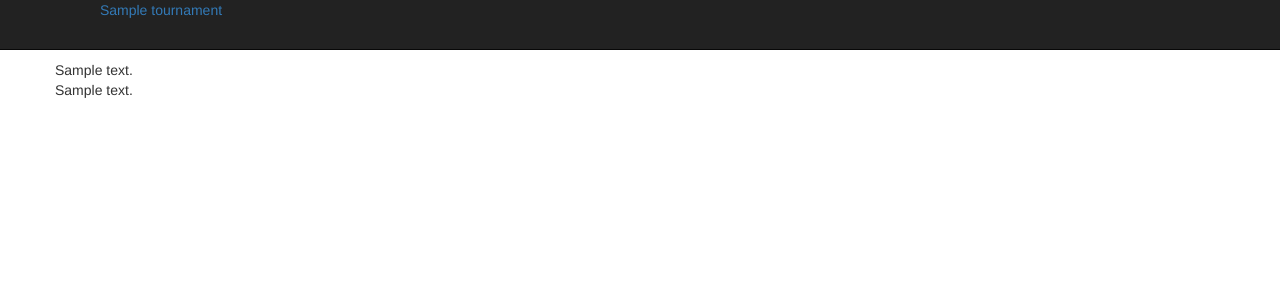
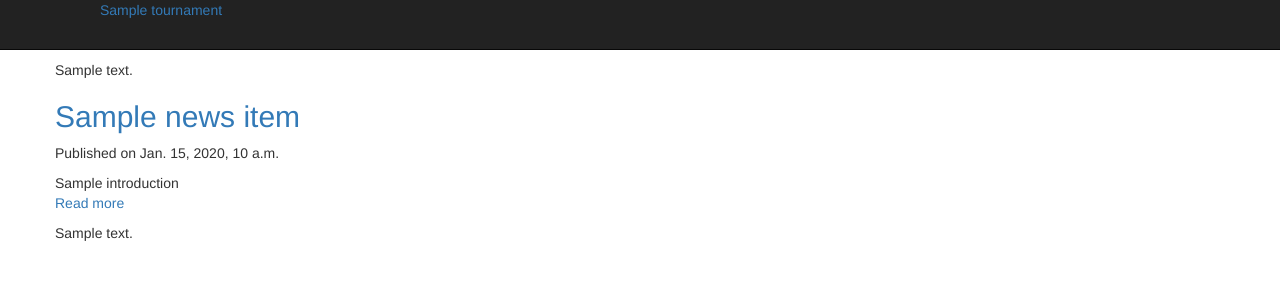
Before and after one commit to jonejone/tourney, a Django app: template tourney/tournament/templates/tournament/index.html in a window 1280 px wide. Shown: the top 300 px of the page. Run offline with Django 3.2, Linux system fonts and the light colour scheme; the template is opened without the code that fills it: most values are stand-ins (such as "Sample title", 1, 10 or a date in 2020); some libraries are stand-ins or nearby versions.

Commit message:
Added templates for news items

```diff
--- a/tourney/tournament/templates/tournament/index.html
+++ b/tourney/tournament/templates/tournament/index.html
@@ -13,4 +13,25 @@
     <p>No frontpage is configured for this tournament.</p>
 {% endif %}
 
+<div class="news-container">
+{% for news_item in news_items %}
+    <article class="news-container-small">
+        <header>
+            <h2><a href="{% url "tournament-news-item" news_item.slug %}">{{ news_item.title }}</a></h2>
+            <p class="published">Published on {{ news_item.published }}</p>
+        </header>
+        {{ news_item.introduction|safe }}
+        <footer>
+            <p><a href="{% url "tournament-news-item" news_item.slug %}">Read more</a></p>
+        </footer>
+    </article>
+{% endfor %}
+</div>
+
+
+
+{% if user.is_authenticated %}
+    <p><a class="btn create-news-button" href="{% url "tournament-news-create" %}">Create news item</a></p>
+{% endif %}
+
 {% endblock %}
```
Also changed, not shown: tourney/tournament/templates/tournament/news_item.html (added, +16 -0 lines), tourney/tournament/templates/tournament/news_item_edit.html (added, +20 -0 lines).
